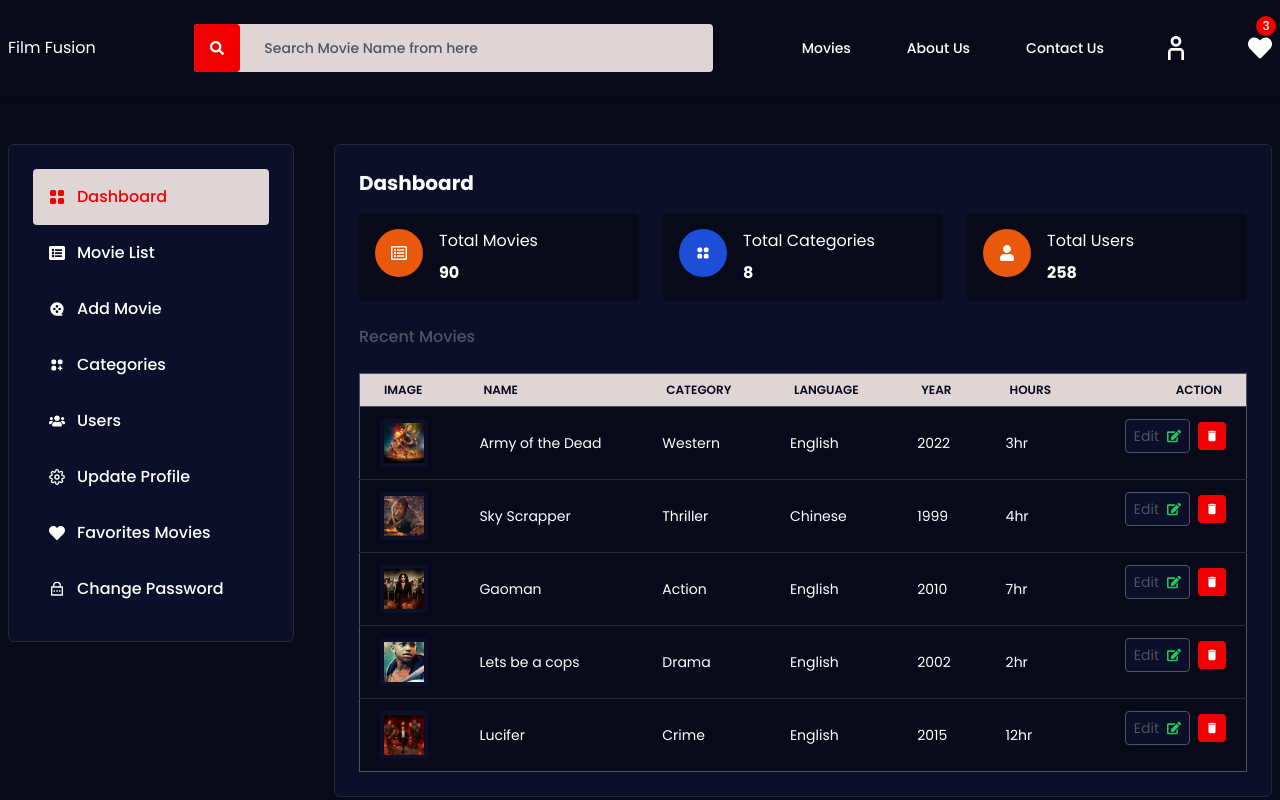
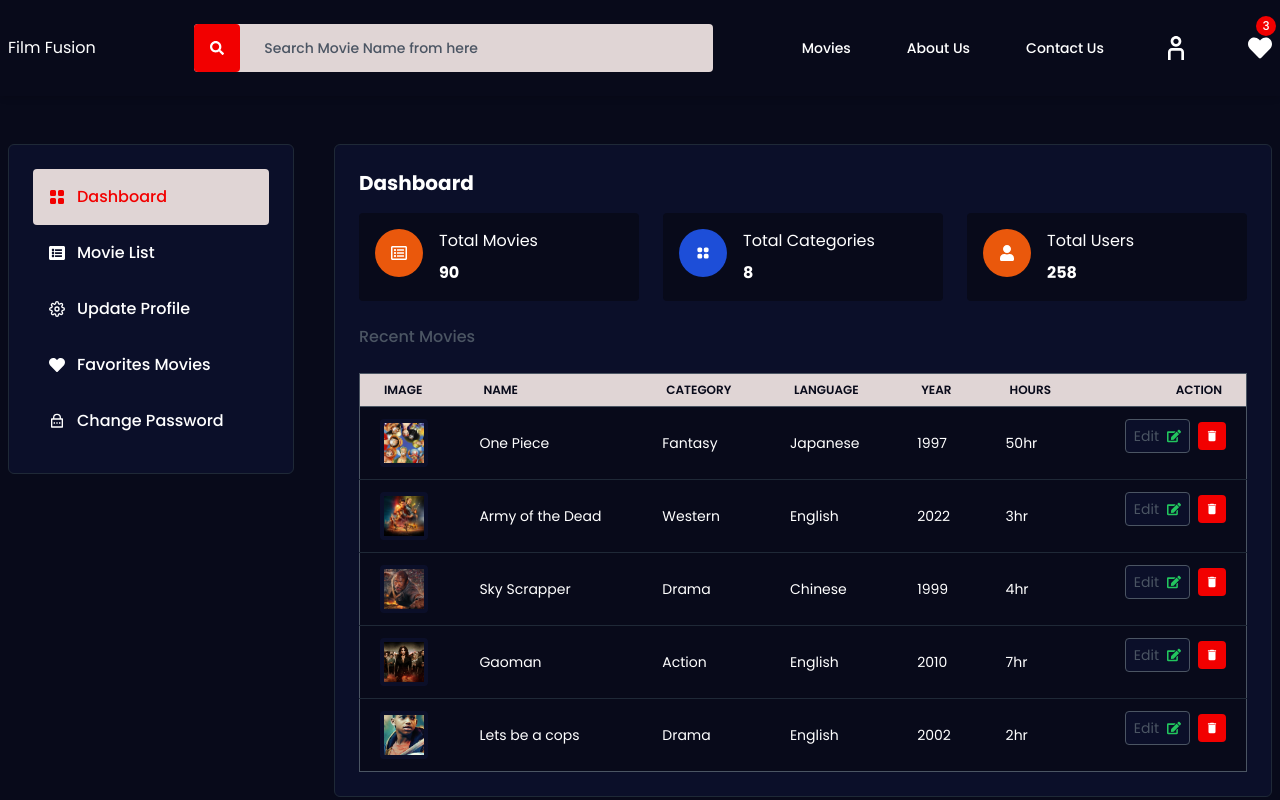
Before and after one commit to Vignesh-2811/Film-Fusion, a React (Create React App) app: page /dashboard in a window 1280 px wide. Shown: the top 800 px of the page. Built offline with nearby package versions, Linux system fonts and the light colour scheme.

Commit message:
final commit

```diff
--- a/src/App.js
+++ b/src/App.js
@@ -32,9 +32,7 @@ function App() {
       <Route path='/favorites' element={<FavoritesMovies />} />
       <Route path='/movielist' element={<MovieList />} />
       <Route path='/dashboard' element={<Dashboard />} />
-
       <Route path='/password' element={<Password />} />
-
       <Route path='*' element={<NotFound />} />
     </Routes>
   );
--- a/src/Components/Home/Banner.js
+++ b/src/Components/Home/Banner.js
@@ -2,7 +2,6 @@ import React from 'react';
 import { Swiper, SwiperSlide } from 'swiper/react';
 import { Autoplay } from 'swiper';
 import { Movies } from '../../Data/MovieData';
-import myImage from '../../images/5.jpg';
 import FlexMovieItems from '../FlexMovieItems';
 import { Link } from 'react-router-dom';
 import { FaHeart } from 'react-icons/fa';
@@ -35,7 +34,7 @@ function Banner() {
               </div>
               <div className='flex gap-5 items-center'>
                 <Link
-                  to={`/movie/{movie.name}`}
+                  to={`/watch/${movie?.name}`}
                   className='bg-subMain hover:text-main transitions text-white px-8 py-3 rounded font-medium sm:text-sm text-xs'
                 >
                   Watch
--- a/src/Components/Single/MovieCasts.js
+++ b/src/Components/Single/MovieCasts.js
@@ -2,7 +2,6 @@ import React from 'react';
 import Titles from '../Titles';
 import { Swiper, SwiperSlide } from 'swiper/react';
 import { FaUserFriends } from 'react-icons/fa';
-import { Autoplay } from 'swiper';
 import { UsersData } from '../../Data/UserData';
 
 function MovieCasts() {
--- a/src/Data/MovieData.js
+++ b/src/Data/MovieData.js
@@ -1,4 +1,17 @@
 export const Movies = [
+  {
+    name: 'One Piece',
+    desc: 'Lorem ipsum, dolor sit amet consectetur adipisicing elit. Rerum illum suscipit veniam.',
+    titleImage: 'op.jpg',
+    image: 'op.jpg',
+    category: 'Fantasy',
+    language: 'Japanese',
+    year: '1997',
+    time: '50hr',
+    video: '',
+    rate: 4.9,
+    reviews: 400,
+  },
   {
     name: 'Army of the Dead',
     desc: 'Lorem ipsum, dolor sit amet consectetur adipisicing elit. Rerum illum suscipit veniam.',
@@ -17,7 +30,7 @@ export const Movies = [
     desc: 'Lorem ipsum, dolor sit amet consectetur adipisicing elit. Rerum illum suscipit veniam.',
     titleImage: '2.jpeg',
     image: '2.jpeg',
-    category: 'Thriller',
+    category: 'Drama',
     language: 'Chinese',
     year: '1999',
     time: '4hr',
@@ -78,11 +91,11 @@ export const Movies = [
     reviews: 45,
   },
   {
-    name: 'Sky Scrapper',
+    name: "It's Okay to Not Be Okay",
     desc: 'Lorem ipsum, dolor sit amet consectetur adipisicing elit. Rerum illum suscipit veniam.',
     titleImage: '7.png',
     image: '7.png',
-    category: 'Drama',
+    category: 'Crime',
     language: 'Korean',
     year: '2018',
     time: '2hr',
@@ -91,7 +104,7 @@ export const Movies = [
     reviews: 12,
   },
   {
-    name: 'Sky Scrapper',
+    name: 'My Love from the Star',
     desc: 'Lorem ipsum, dolor sit amet consectetur adipisicing elit. Rerum illum suscipit veniam.',
     titleImage: '8.jpg',
     image: '8.jpg',
@@ -117,7 +130,7 @@ export const Movies = [
     reviews: 72,
   },
   {
-    name: 'Sky Scrapper',
+    name: "Angel's Last Mission: Love",
     desc: 'Lorem ipsum, dolor sit amet consectetur adipisicing elit. Rerum illum suscipit veniam.',
     titleImage: '10.jpg',
     image: '10.jpg',
@@ -134,7 +147,7 @@ export const Movies = [
     desc: 'Lorem ipsum, dolor sit amet consectetur adipisicing elit. Rerum illum suscipit veniam.',
     titleImage: '11.jpg',
     image: '11.jpg',
-    category: 'Drama',
+    category: 'Fantasy',
     language: 'English',
     year: '2016',
     time: '9hr',
--- a/src/Layout/Footer/Footer.js
+++ b/src/Layout/Footer/Footer.js
@@ -29,19 +29,19 @@ function Footer() {
       links: [
         {
           name: 'Action',
-          link: '#',
+          link: '/movies',
         },
         {
           name: 'Romantic',
-          link: '#',
+          link: '/movies',
         },
         {
           name: 'Drama',
-          link: '#',
+          link: '/movies',
         },
         {
           name: 'Historical',
-          link: '#',
+          link: '/movies',
         },
       ],
     },
@@ -54,7 +54,7 @@ function Footer() {
         },
         {
           name: 'My Favorites',
-          link: '/favorite',
+          link: '/favorites',
         },
         {
           name: 'Profile',
@@ -96,7 +96,7 @@ function Footer() {
 
           <div className='pb-3 5 sm:pb-0 col-span-1 md:col-span-2 lg:col-span-3'>
             <Link to='/'>
-              <h3 className='w-2/4 object-contain h-12'>Forum Fusion</h3>
+              <h3 className='w-2/4 object-contain h-12'>Film Fusion</h3>
             </Link>
             <p className='leading-7 text-sm text-border mt-3'>
               <span>
--- a/src/Layout/Navbar/NavBar.js
+++ b/src/Layout/Navbar/NavBar.js
@@ -46,7 +46,7 @@ function NavBar() {
             <NavLink to='/login' className={Hover}>
               <CgUser className='w-8 h-8' />
             </NavLink>
-            <NavLink to='/favorite' className={`${Hover} relative`}>
+            <NavLink to='/favorites' className={`${Hover} relative`}>
               <FaHeart className='w-6 h-6' />
               <div className='w-5 h-5 flex-colo rounded-full text-xs bg-subMain text-white absolute -top-5 -right-1'>
                 3
--- a/src/Screens/Dashboard/SideBar.js
+++ b/src/Screens/Dashboard/SideBar.js
@@ -1,11 +1,10 @@
 import React from 'react';
 import { BsFillGridFill } from 'react-icons/bs';
-import { FaHeart, FaListAlt, FaUsers } from 'react-icons/fa';
+import { FaHeart, FaListAlt } from 'react-icons/fa';
 import { FiSettings } from 'react-icons/fi';
-import { HiViewGridAdd } from 'react-icons/hi';
-import { RiMovie2Fill, RiLockPasswordLine } from 'react-icons/ri';
+import { RiLockPasswordLine } from 'react-icons/ri';
 import Layout from '../../Layout/Layout';
-import { NavLink, Link } from 'react-router-dom';
+import { NavLink } from 'react-router-dom';
 
 function SideBar({ children }) {
   const SideLinks = [
@@ -18,21 +17,6 @@ function SideBar({ children }) {
       name: 'Movie List',
       link: '/movielist',
       icon: FaListAlt,
-    },
-    {
-      name: 'Add Movie',
-      link: '/addmovie',
-      icon: RiMovie2Fill,
-    },
-    {
-      name: 'Categories',
-      link: '/categories',
-      icon: HiViewGridAdd,
-    },
-    {
-      name: 'Users',
-      link: '/users',
-      icon: FaUsers,
     },
     {
       name: 'Update Profile',
```
Also changed, not shown: src/images/op.jpg (added), src/images/op1.jpg (added).
